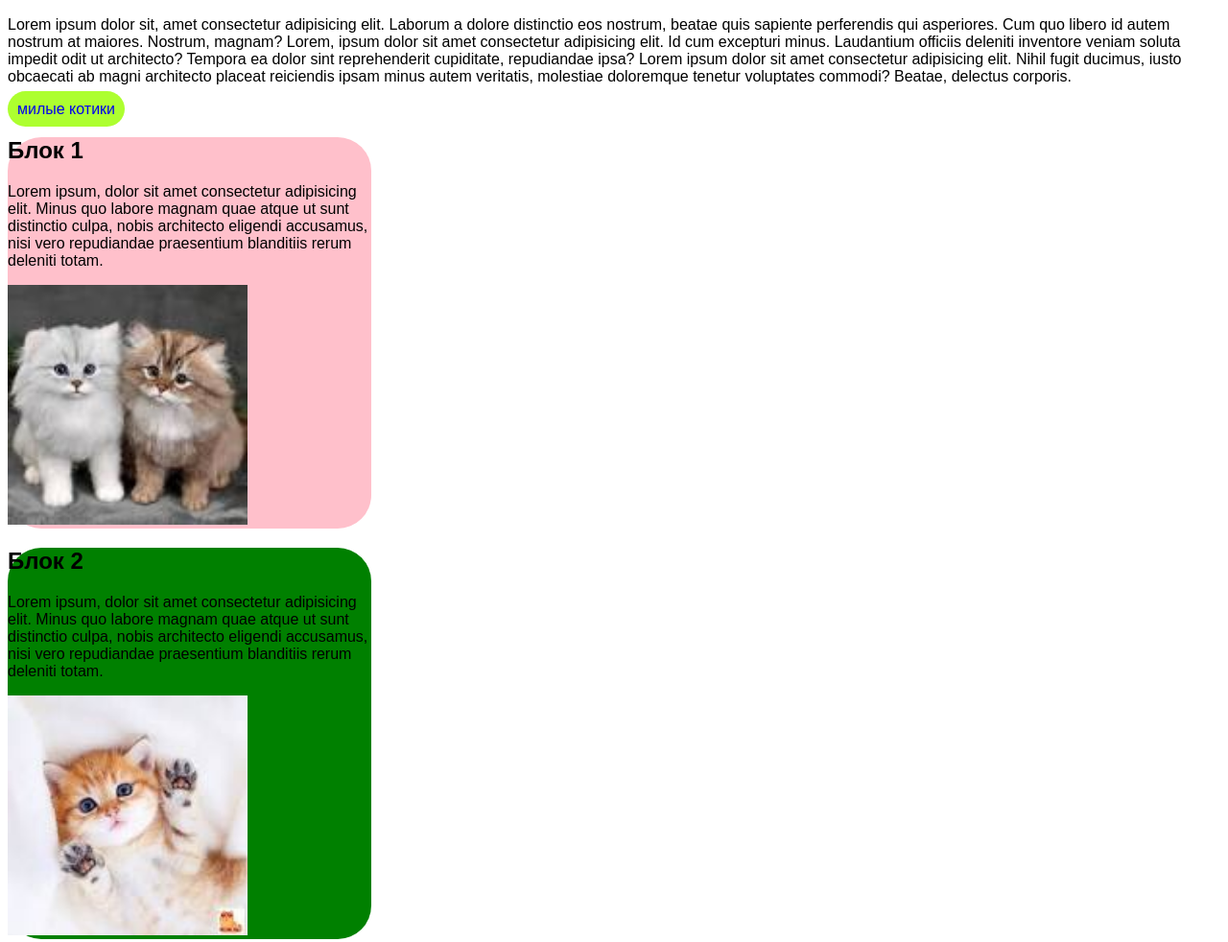
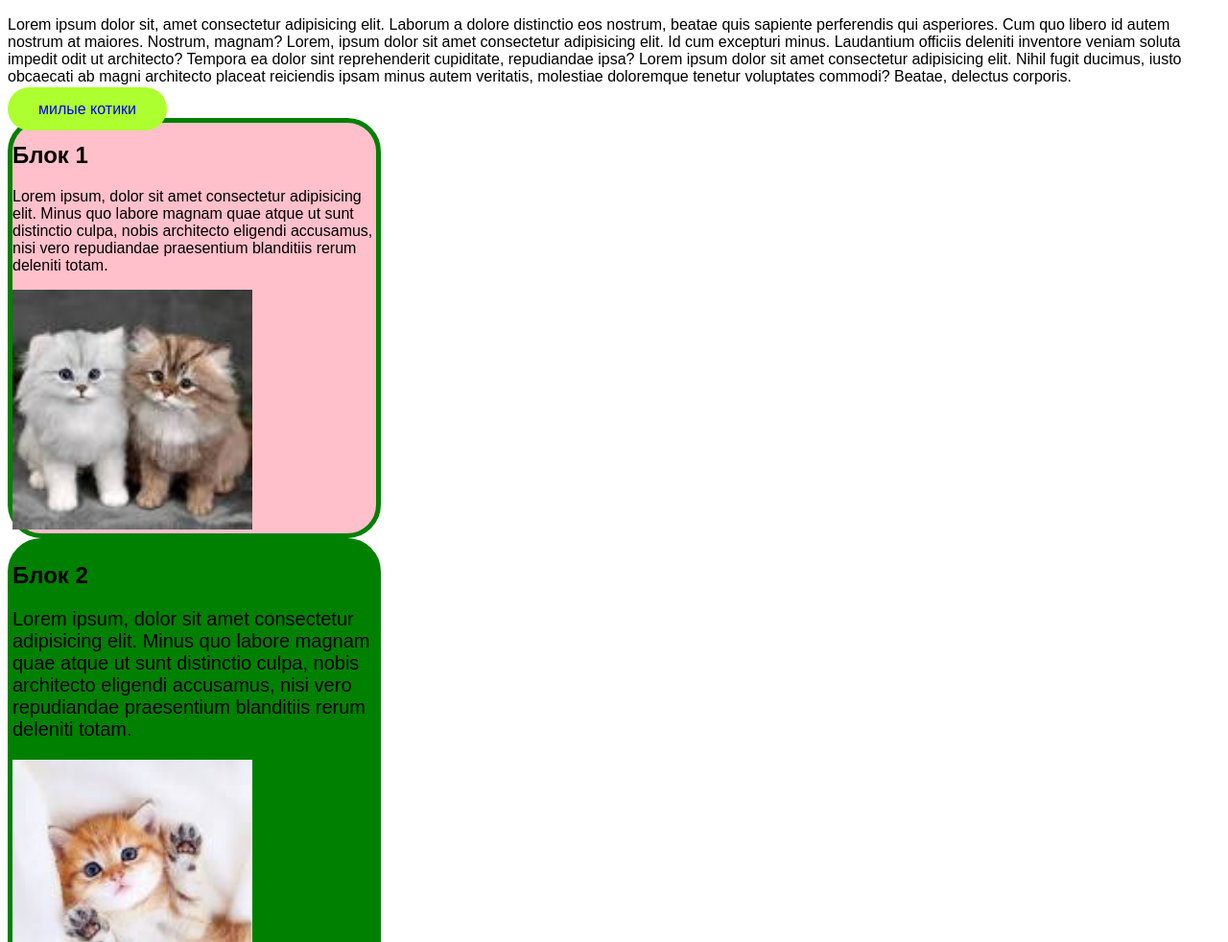
Before and after one commit to EgoshinaAnastasia/lesson1_html, a plain HTML site: page index.html in a window 1280 px wide. Shown: the part 1512-2494 px from the top of the page at 96% size. Drawn offline with Linux system fonts and the light colour scheme.

Commit message:
изменения после 2 верстки

```diff
--- a/index.html
+++ b/index.html
@@ -49,7 +49,7 @@
     </div>
     <div class="block green">
         <h2>Блок 2</h2>
-        <p>Lorem ipsum, dolor sit amet consectetur adipisicing elit. Minus quo labore magnam quae atque ut sunt distinctio culpa, nobis architecto eligendi accusamus, nisi vero repudiandae praesentium blanditiis rerum deleniti totam.</p>
+        <p class="large">Lorem ipsum, dolor sit amet consectetur adipisicing elit. Minus quo labore magnam quae atque ut sunt distinctio culpa, nobis architecto eligendi accusamus, nisi vero repudiandae praesentium blanditiis rerum deleniti totam.</p>
         <img src="./img/cat1.jpg" alt="">
     </div>
     <div class="block orange">
--- a/style.css
+++ b/style.css
@@ -17,12 +17,19 @@ img {
 img:hover {
     transform: scale(1.1, 1.1);
 }
-/*div {
+div {
     border: 5px solid green;
+}
+
+/*p {
+    background: linear-gradient(184deg, #090979, #00d4ff);
+    box-shadow: 5px 3px 25hx greenyellow;
+    color: #ffffff;
+    border-radius: 25px;
+    padding: 10px;
 }*/
-
 a {
-    padding: 10px;
+    padding: 14px 32px;
     background: greenyellow;
     border-radius: 50px;
     text-decoration: #097262;
```
